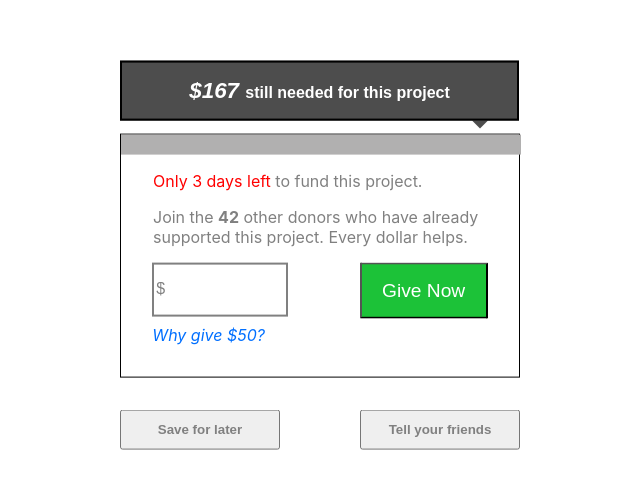
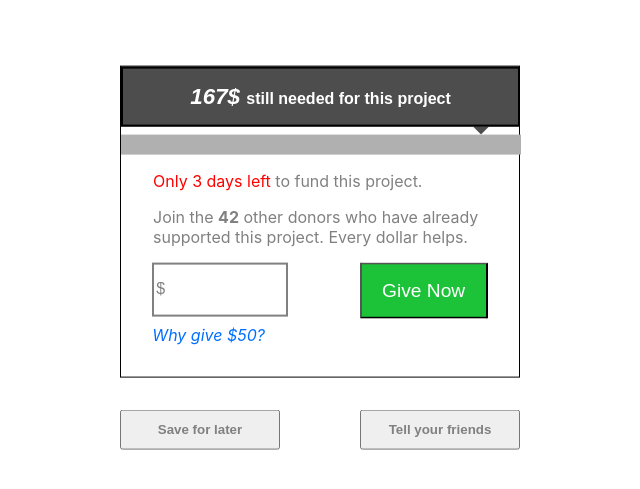
Before and after one commit to stanciuradu/donation-widget, a React (Create React App) app: page / in a window 1280 px wide. Shown: the part 141-630 px from the top of the page, without its empty margins (320-960 px from the left). Built offline with nearby package versions, Linux system fonts and the light colour scheme.

Commit message:
Modify number in Header

```diff
--- a/src/App.js
+++ b/src/App.js
@@ -1,13 +1,12 @@
 import React from "react";
 import "./App.css";
-import Header from "./components/Header/Header";
 import Main from "./components/Main/Main";
 import Footer from "./components/Footer/Footer";
 
 function App() {
   return (
     <div className="App">
-      <Header />
+      {/* <Header /> */}
       <Main />
       <Footer />
     </div>
--- a/src/components/Header/Header.jsx
+++ b/src/components/Header/Header.jsx
@@ -2,12 +2,13 @@ import React from "react";
 import "../../components/Header/Header.css";
 import ArrawDown from "../ArrawDown/ArrawDown";
 
-function Header() {
+function Header(props) {
+  const { totalPrice } = props;
   return (
     <div className="header">
       <div className="container-header">
         <h1>
-          <em className="price-container">$167</em>{" "}
+          <em className="price-container">{totalPrice}$</em>{" "}
           <span className="container-header-span">
             still needed for this project
           </span>
--- a/src/components/Main/Main.jsx
+++ b/src/components/Main/Main.jsx
@@ -1,6 +1,7 @@
 import React, { Component } from "react";
 import "../../components/Main/Main.css";
 import { ProgressPriceContainer, BarProgress } from "./ProgressBarStyles";
+import Header from "../Header/Header";
 
 export class Main extends Component {
   constructor() {
@@ -10,6 +11,7 @@ export class Main extends Component {
       price: "",
       // initial procentele de progres sunt 0
       percentage: 0,
+      totalPrice: 167,
     };
   }
   handleUpdatePrice(event) {
@@ -25,12 +27,15 @@ export class Main extends Component {
       this.setState({
         // am folosit biblioteca Math.cbrt->deoarce m-am gandit ca rata de progres sa creasca exponential cu pretul introdus de utilizator
         percentage: this.state.percentage + Math.cbrt(this.state.price),
+        totalPrice: Number(this.state.totalPrice) - Number(this.state.price),
       });
     }
   }
   render() {
     return (
       <div className="main">
+        {/* pasez pretul total ca props catre componenenta de Header */}
+        <Header totalPrice={this.state.totalPrice} />
         <ProgressPriceContainer>
           {/* pasez state-ul initial ca props, pentru a fi ulterior preluate */}
           <BarProgress percentage={this.state.percentage}></BarProgress>
```
